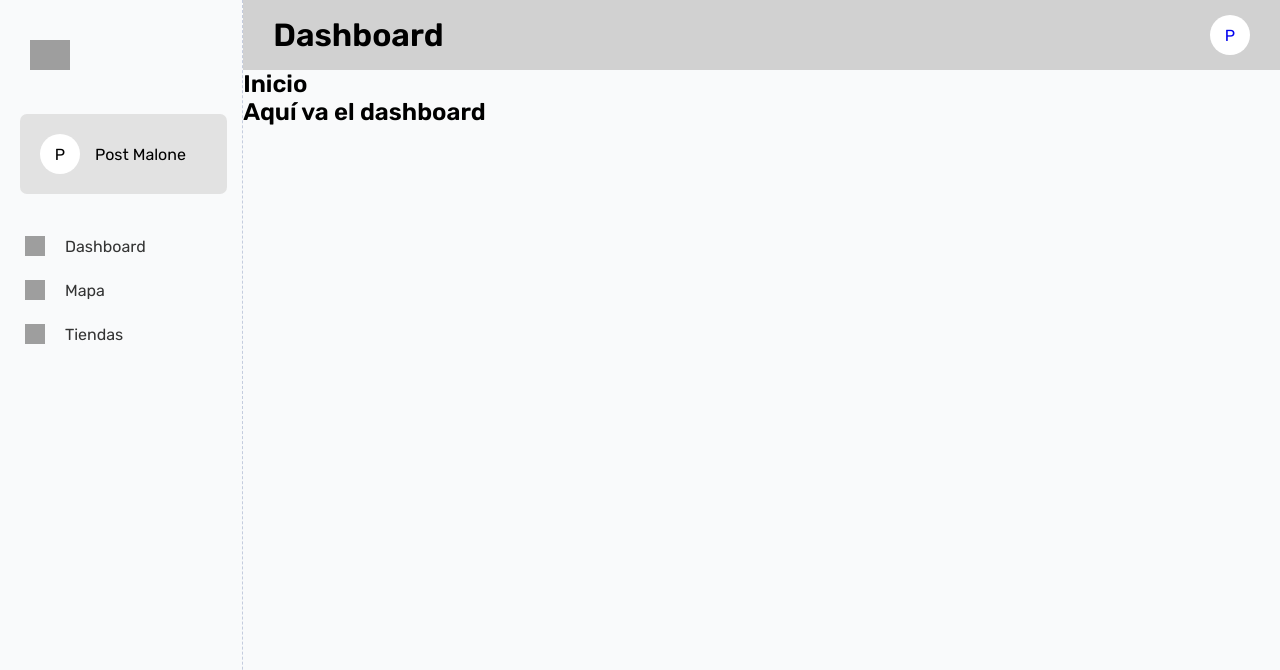
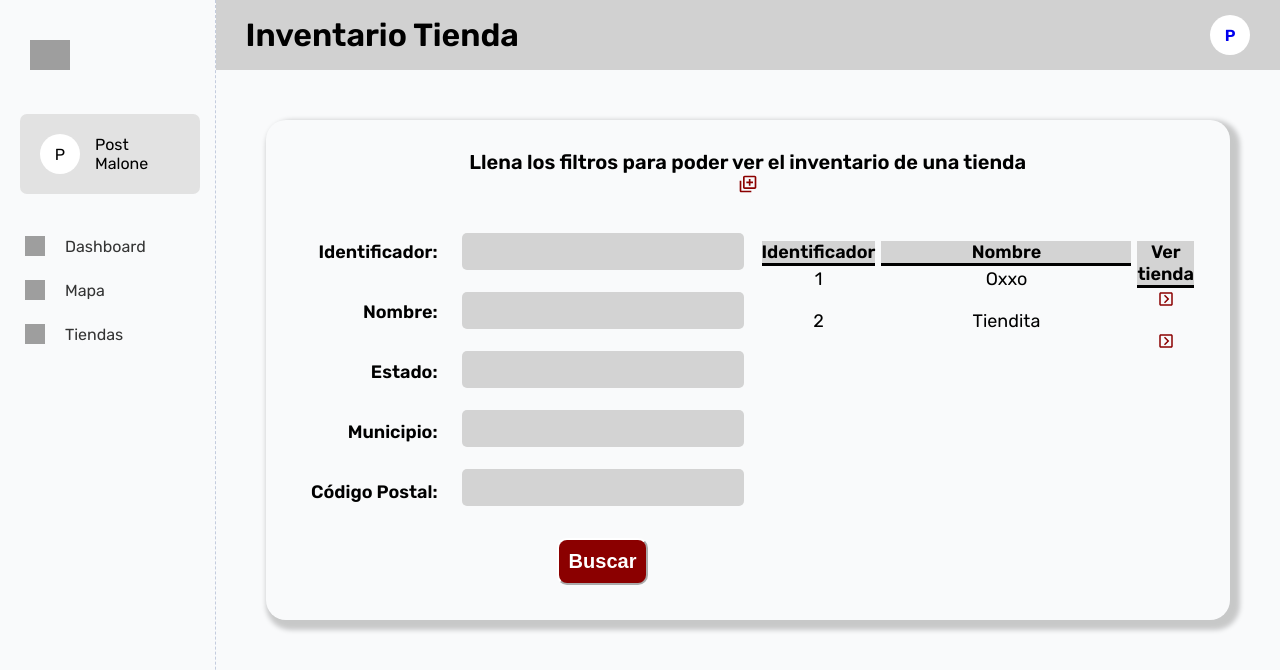
Before and after one commit to AI-Inventory-Management/front-end, a React (Create React App) app: page /filter in a window 1280 px wide. Shown: the top 670 px of the page. Built offline with nearby package versions, Linux system fonts and the light colour scheme; grey boxes are pictures that could not be loaded.

Commit message:
Stores Filter

```diff
--- a/package.json
+++ b/package.json
@@ -9,6 +9,7 @@
     "@testing-library/user-event": "^13.5.0",
     "react": "^18.2.0",
     "react-dom": "^18.2.0",
+    "react-icons": "^4.4.0",
     "react-router-dom": "^6.4.1",
     "react-scripts": "5.0.1",
     "web-vitals": "^2.1.4"
--- a/src/App.js
+++ b/src/App.js
@@ -5,9 +5,12 @@ import Dashboard from "./pages/Dashboard";
 import Map from "./pages/Map";
 import Stores from "./pages/Stores";
 import User from "./pages/User";
+import Filter from "./pages/Filter";
+import StoreProvider from "./components/StoreProvider";
 
 function App() {
   return (
+
     <Router>
       <div className="flex">
         <Sidebar />
@@ -15,8 +18,10 @@ function App() {
           <Route path="/" exact={true} element={<Dashboard />} />
           <Route path="/usuario" exact={true} element={<User />} />
           <Route path="/mapa" exact={true} element={<Map />} />
-          <Route path="/tiendas" exact={true} element={<Stores />} />
+
+          <Route path="/tiendas" exact={true} element={<StoreProvider><Stores /></StoreProvider>} />
           <Route path="*" exact={true} element={<Dashboard />} />
+          <Route path='/filter' exact = {true} element={<StoreProvider><Filter/></StoreProvider>}/>
         </Routes>
       </div>
     </Router>
--- /dev/null
+++ b/src/components/StoreProvider.js
@@ -0,0 +1,12 @@
+import { createContext, useState } from "react";
+export const StoreContext = createContext();
+
+const StoreProvider = ({children}) =>{
+    const [storesId, setStoresId] = useState([]);
+    const [storeName, setStoreName] = useState([]);
+    return (
+        <StoreContext.Provider value={[storesId, setStoresId, storeName, setStoreName]}>{children}</StoreContext.Provider>
+    )
+}
+
+export default StoreProvider
--- a/src/layouts/SidebarData.js
+++ b/src/layouts/SidebarData.js
@@ -12,6 +12,6 @@ export const SidebarData = [
   {
     title: "Tiendas",
     icon: "https://upload.wikimedia.org/wikipedia/commons/thumb/9/98/OOjs_UI_icon_userAvatar.svg/2048px-OOjs_UI_icon_userAvatar.svg.png",
-    link: "/tiendas",
+    link: "/filter",
   },
 ];
--- /dev/null
+++ b/src/pages/Filter.js
@@ -0,0 +1,107 @@
+import Navbar from "../components/Navbar";
+import "../styles/Filter.css";
+import { BiChevronRightSquare } from "react-icons/bi";
+import { BiAddToQueue } from "react-icons/bi";
+import { Link } from "react-router-dom";
+import StoreProvider, { StoreContext } from "../components/StoreProvider";
+import { useContext } from "react";
+
+function Filter() {
+  const [,setStoresId,, setStoreName] = useContext(StoreContext);
+  const Stores = [
+    { id: 1, name: "Oxxo" },
+    { id: 2, name: "Tiendita" },
+  ];
+
+  /*
+  const GetStores = async () =>{
+    const response = await fetch(`http://localhost:8080/problem/getProposals`)
+    const json = await response.json()
+    stores(json)
+  }
+  */
+
+  const SetStoreId = async (id,name) => {
+    setStoresId(id);
+    setStoreName(name);
+  }
+
+  return (
+      <div className="filter-container">
+        <Navbar title="Inventario Tienda" />
+        <div className="filter-card">
+          <p>Llena los filtros para poder ver el inventario de una tienda</p>
+          <div className="filter-add-button">
+            <BiAddToQueue />
+            <span class="buttontext">Añadir Tienda</span>
+          </div>
+          <table className="filter-table">
+            <td className="filter-results-td">
+              <tr className="filter-lable">Identificador:</tr>
+              <tr className="filter-lable">Nombre:</tr>
+              <tr className="filter-lable">Estado:</tr>
+              <tr className="filter-lable">Municipio:</tr>
+              <tr className="filter-lable">Código Postal:</tr>
+            </td>
+            <td>
+              <tr>
+                <input className="filter-input" name="Id" />
+              </tr>
+              <tr>
+                <input className="filter-input" name="name" />
+              </tr>
+              <tr>
+                <input className="filter-input" name="state" />
+              </tr>
+              <tr>
+                <input className="filter-input" name="municipality" />
+              </tr>
+              <tr>
+                <input className="filter-input" name="CP" />
+              </tr>
+              <tr>
+                <button className="filter-button">Buscar</button>
+              </tr>
+            </td>
+            <td className="filter">
+              <table className="filter-results">
+                <td className="filter-results-td">
+                  <th className="filter-th">Identificador</th>
+                  {Stores.map((store, index) => (
+                    <tr className="filter-tr">{store.id}</tr>
+                  ))}
+                </td>
+                <td className="filter-results-td">
+                  <th className="filter-th">Nombre</th>
+                  {Stores.map((store, index) => (
+                    <tr className="filter-tr">
+                      <p className="filter-p">{store.name}</p>
+                    </tr>
+                  ))}
+                  {Stores.length === 0 && (
+                    <p className="no-stores">No se encontraron tiendas</p>
+                  )}
+                </td>
+                <td className="filter-results-td">
+                  <th className="filter-th">Ver tienda</th>
+                  {Stores.map((store, index) => (
+                    <tr className="filter-tr">
+                      <Link to="/tiendas">
+                        <BiChevronRightSquare
+                          className="filter-show"
+                          key={store.id}
+                          onClick = {() => SetStoreId(store.id, store.name)}
+                        />
+                      </Link>
+                    </tr>
+                  ))}
+                </td>
+              </table>
+            </td>
+          </table>
+        </div>
+      </div>
+  );
+}
+
+export default Filter;
--- a/src/pages/Stores.js
+++ b/src/pages/Stores.js
@@ -1,12 +1,14 @@
-import React, { useState } from "react";
+import React, { useContext, useState } from "react";
 import Navbar from "../components/Navbar";
 import Refrigerator from "../components/Refrigerator";
 import StoreInfo from "../components/StoreInfo";
 import StoreSales from "../components/StoreSales";
 import SodaInfo from "../components/SodaInfo";
 import "../styles/Stores.css";
+import { StoreContext } from "../components/StoreProvider";
 
 function Stores() {
+  const [storesId,, storeName,] = useContext(StoreContext);
   const [isShowingMap, setIsShowingMap] = useState(false);
 
   const onChangeShowingMap = () => {
@@ -15,7 +17,7 @@ function Stores() {
 
   return (
     <div className="st-stores">
-      <Navbar title="Tiendas" />
+      <Navbar title= {storeName} />
       <div className="st-container">
         <div
           className={`st-map ${isShowingMap ? "" : "st-map--small"}`}
--- /dev/null
+++ b/src/styles/Filter.css
@@ -0,0 +1,147 @@
+.mp-container {
+    width: 100%;
+}
+
+.filter-container{
+    font-weight: bold;
+    text-align: center;
+    height: 100%;
+    width: 100%;
+}
+
+.filter-table{
+    margin-top: 20px;
+    width: auto;
+}
+
+.filter-lable{
+    display: grid;
+    margin: auto;
+    text-align:right;
+    width:150px;
+    padding: 10px;
+    padding-top: 20px;
+    height: 60px;
+}
+
+.filter-button{
+    font-size: 20px;
+    padding: 10px;
+    margin: 20px;
+    align-items: center;
+    border-radius: 10px;
+    background-color:darkred;
+    color: white;
+    border-color: white;
+    font-weight: bold;
+    cursor: pointer;
+}
+
+.filter-button:hover{
+    background-color: darkblue;
+}
+
+.filter-card{
+    box-shadow: 5px 5px 5px 5px rgba(0, 0, 0, 0.2);
+    border-radius: 20px;
+    padding: 30px;
+    margin: 50px;
+    width: auto;
+    height: 500px;
+    font-size: 20px;
+}
+
+.filter-input{
+    font-size: 20px;
+    color: darkred;
+    font-weight: bold;
+    border-radius: 5px;
+    background-color:lightgray;
+    border: 0;
+    padding: 7px;
+    margin:10px
+}
+
+.filter{
+    width: 100%;
+    border-radius: 10px;
+    height: 350px;
+    overflow-y: scroll;
+    display: flex;
+}
+
+.filter-results{
+    width: 100%;
+}
+.filter-results-td{
+    text-align: center;
+    font-size: 18px;
+}
+.filter-th{
+    background-color: lightgray;
+    border-bottom: solid;
+    width: 250px;
+}
+.filter-tr{
+    font-weight: lighter;
+    height: 40px;
+}
+.filter-show{
+    color: darkred;
+    cursor: pointer;
+}
+
+.filter-show:hover{
+    color:darkblue;
+}
+
+.filter-p {
+    overflow: hidden;
+    white-space: nowrap;
+    width: 250px;
+    text-overflow: ellipsis;
+}
+
+::-webkit-scrollbar {
+    width: 3px;
+    border-radius: 5px;
+}
+
+::-webkit-scrollbar-thumb {
+    background-color: darkgrey;
+  }
+
+.filter-add-button{
+    font-size: 20px;
+    cursor: pointer;
+    color:darkred;
+    width: fit-content;
+    text-align: center;
+    margin: auto;
+}
+
+.filter-add-button:hover .buttontext{
+    visibility: visible;
+}
+
+.filter-add-button:hover{
+    color: darkblue;
+}
+
+.filter-add-button .buttontext {
+    visibility: hidden;
+    width: 100px;
+    background-color:lightgray;
+    color: black;
+    text-align: center;
+    padding: 5px 0;
+    border-radius: 6px;
+    font-size: 12px;
+    position: absolute;
+    z-index: 1;
+}
+
+.no-stores{
+    font-size: 15px;
+    color:darkred;
+}
```
Also changed, not shown: 1 other file (tests, documents, lock files or other folders).
